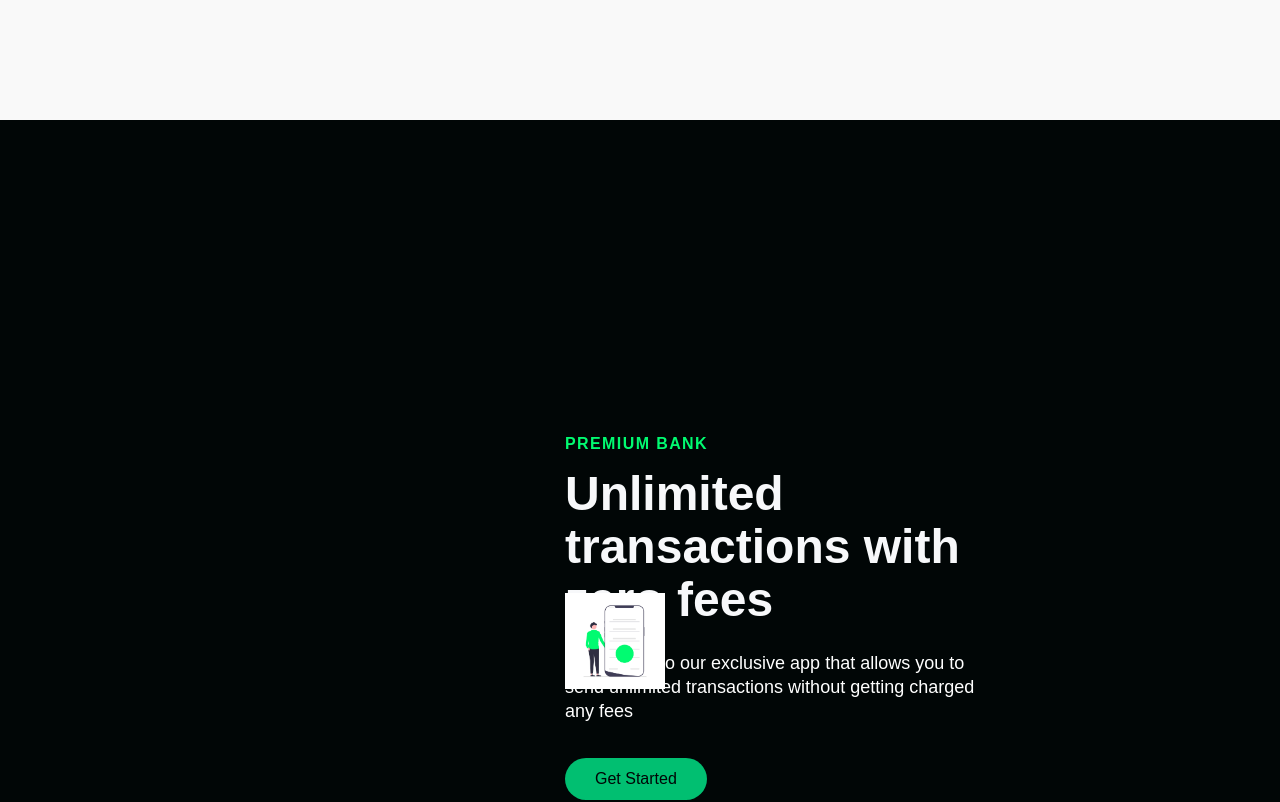
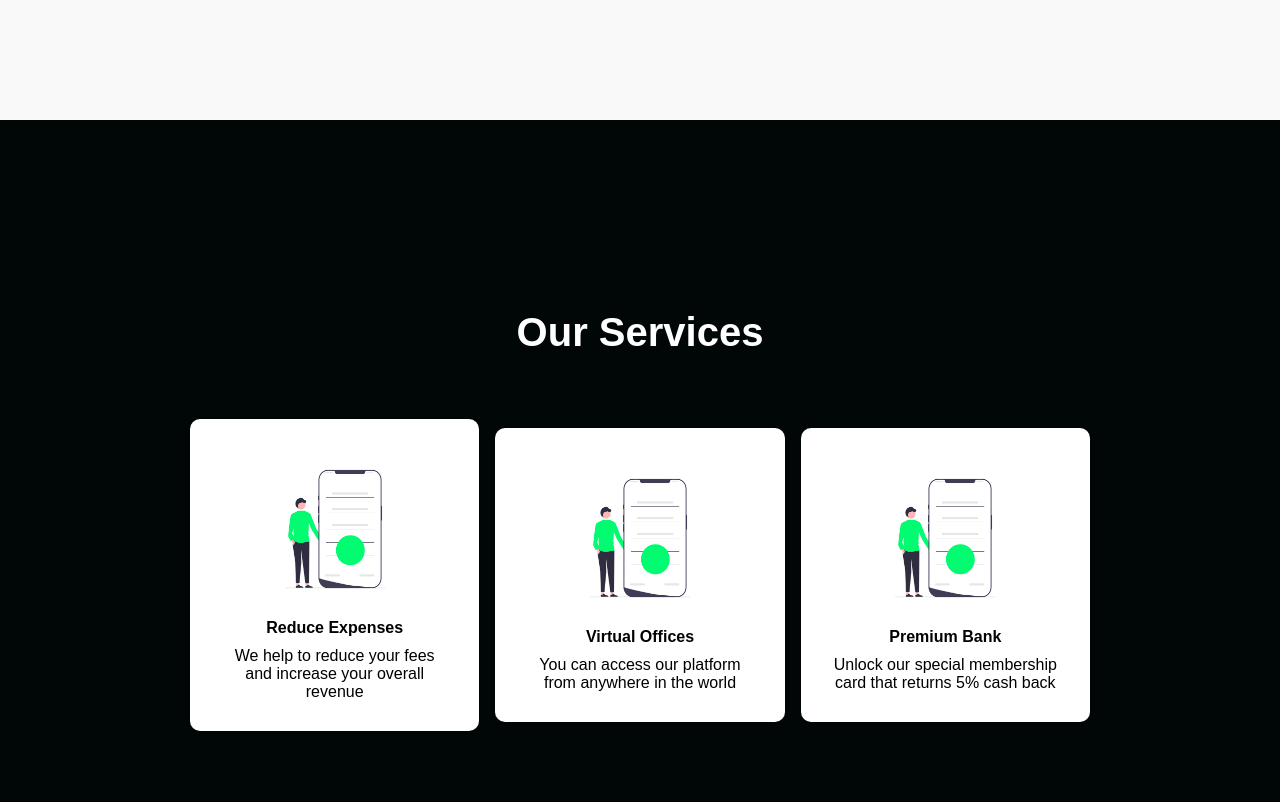
Before and after one commit to rohanChavan21/MERN-Stack, a React (Create React App) app: page / in a window 1280 px wide. Shown: the part 2400-3202 px from the top of the page. Built offline with nearby package versions, Linux system fonts and the light colour scheme; a web font is replaced by a local one.

Commit message:
Update 3 files

```diff
--- a/src/components/InfoSection/Data.jsx
+++ b/src/components/InfoSection/Data.jsx
@@ -1,48 +1,51 @@
 export const homeObjOne = {
-    id: 'about',
+  id: "about",
   lightBg: false,
   lightText: true,
   lightTextDesc: true,
-    topline: 'Easy Navigation',
-    headline: 'Easy Campus Navigation to prevent getting lost and late',
-    description: 'Searching for some destination within the campus? Try our Campus Navigation App and never lose your way again.',
-    buttonLabel: 'Get Started',
+  topline: "Easy Navigation",
+  headline: "Easy Campus Navigation to prevent getting lost and late",
+  description:
+    "Searching for some destination within the campus? Try our Campus Navigation App and never lose your way again.",
+  buttonLabel: "Get Started",
   imgStart: true,
-    img: require('../image/img-1.png'),
-    alt: 'Car',
+  img: require("../image/svg.svg"),
+  alt: "Car",
   dark: true,
   primary: true,
   darkText: false,
 };
 export const homeObjTwo = {
-    id: 'discover',
+  id: "discover",
   lightBg: true,
   lightText: false,
   lightTextDesc: false,
-    topline: 'Unlimited access',
-    headline: 'Unlimited transactions with zero fees',
-    description: 'Get access to our exclusive app that allows you to send unlimited transactions without getting charged any fees',
-    buttonLabel: 'Learn More',
-    imgStart: true,
-    img: require('../image/img-1.png'),
-    alt: 'Car',
+  topline: "Unlimited access",
+  headline: "Unlimited transactions with zero fees",
+  description:
+    "Get access to our exclusive app that allows you to send unlimited transactions without getting charged any fees",
+  buttonLabel: "Learn More",
+  imgStart: false,
+  img: require("../image/svg.svg"),
+  alt: "Car",
   dark: false,
   primary: false,
   darkText: true,
 };
 export const homeObjThree = {
-    id: 'about',
-    lightBg: false,
-    lightText: true,
-    lightTextDesc: true,
-    topline: 'Premium Bank',
-    headline: 'Unlimited transactions with zero fees',
-    description: 'Get access to our exclusive app that allows you to send unlimited transactions without getting charged any fees',
-    buttonLabel: 'Get Started',
-    imgStart: true,
-    img: require('../image/img-1.png'),
-    alt: 'Car',
-    dark: true,
-    primary: true,
-    darkText: false,
+  id: "signup",
+  lightBg: true,
+  lightText: false,
+  lightTextDesc: false,
+  topline: "Premium Bank",
+  headline: "Unlimited transactions with zero fees",
+  description:
+    "Get access to our exclusive app that allows you to send unlimited transactions without getting charged any fees",
+  buttonLabel: "Get Started",
+  imgStart: false,
+  img: require("../image/svg.svg"),
+  alt: "Car",
+  dark: false,
+  primary: false,
+  darkText: true,
 };
--- a/src/components/InfoSection/InfoElements.jsx
+++ b/src/components/InfoSection/InfoElements.jsx
@@ -2,7 +2,7 @@ import styled from "styled-components";
 
 export const InfoContainer = styled.div`
   color: #fff;
-    background: ${({lightBg}) => (lightBg ? '#f9f9f9' : '#010606')};
+  background: ${({ lightBg }) => (lightBg ? "#f9f9f9" : "#010606")};
 
   @media screen and (max-width: 768px) {
     padding: 100px 0;
@@ -25,10 +25,12 @@ export const InfoRow = styled.div`
   display: grid;
   grid-auto-columns: minmax(auto, 1fr);
   align-items: center;
-    grid-template-areas: ${({imgStart}) => (imgStart ? 'col2 col1' : 'col1 col2')};
+  grid-template-areas: ${({ imgStart }) =>
+    imgStart ? `'col2 col1'` : `'col1 col2'`};
 
-    @media screen and (max-width: 768px){
-        grid-template-areas: ${({imgStart}) => (imgStart ? `'col1' 'col2'` : `'col1 col2' 'col2 col1'`)};
+  @media screen and (max-width: 768px) {
+    grid-template-areas: ${({ imgStart }) =>
+      imgStart ? `'col1' 'col2'` : `'col1 col1' 'col2 col2'`};
   }
 `;
 
@@ -65,9 +67,9 @@ export const Heading = styled.h1`
   font-size: 48px;
   line-height: 1.1;
   font-weight: 600;
-    color: ${({lightText}) => (lightText ? '#f7f8fa' : '#010606')};
+  color: ${({ lightText }) => (lightText ? "#f7f8fa" : "#010606")};
 
-    @media screen and (max-width: 480px){
+  @media screen and (max-width: 480px) {
     font-size: 32px;
   }
 `;
@@ -77,8 +79,7 @@ export const Subtitle = styled.p`
   margin-bottom: 35px;
   font-size: 18px;
   line-height: 24px;
-    color: ${({darkText}) => (darkText ? '#010606' : '#fff')};
-
+  color: ${({ darkText }) => (darkText ? "#010606" : "#fff")};
 `;
 
 export const BtnWrap = styled.div`
@@ -92,8 +93,9 @@ export const ImgWrap = styled.div`
 `;
 
 export const Img = styled.img`
-    width: 100px;
+  width: 50vh;
+  height: 50vh;
   margin: 0 0 10px 0;
-    padding-right:0;
+  padding-right: 0;
   z-index: -1;
 `;
--- /dev/null
+++ b/src/components/ServicesSection/ServicesElements.jsx
@@ -0,0 +1,82 @@
+import styled from 'styled-components';
+
+export const ServicesContainer = styled.div`
+    height: 800px;
+    display: flex;
+    flex-direction: column;
+    justify-content: center;
+    align-items: center;
+    background: #010606;
+
+    @media screen and (max-width: 480px) {
+        height: 1100px;
+    }
+
+    @media screen and (max-width: 480px) {
+        height: 1300px;
+    }
+`;
+
+export const ServicesWrapper = styled.div`
+    max-width: 1000px;
+    margin: 0 auto;
+    display: grid;
+    grid-template-columns: 1fr 1fr 1fr;
+    align-items: center;
+    grid-gap: 16px;
+    padding: 0 50px;
+
+    @media screen and (max-width: 1000px){
+        grid-template-columns: 1fr 1fr;
+    }
+
+    @media screen and (max-width: 768px) {
+        grid-template-columns: 1fr;
+        padding: 0 20px;
+    }
+`;
+
+export const ServicesCard  = styled.div`
+    background: #fff;
+    display: flex;
+    flex-direction: column;
+    justify-content: flex-start;
+    align-items: center;
+    border-radius: 10px;
+    max-height: 340px;
+    padding: 30px;
+    box-shadow: 0 1px 3px rgba(0,0,0,0.2);
+    transition: all 0.2s ease-in-out;
+
+    &:hover {
+        transform: scale(1.02);
+        transition: all 0.2s ease-in-out;
+        cursor: pointer;
+    }
+`;
+
+export const ServicesIcon = styled.img`
+    height: 160px;
+    width: 160px;
+    margin-bottom: 10px;
+`;
+
+export const ServicesH1 = styled.h1`
+    font-size: 2.5rem;
+    color: #fff;
+    margin-bottom: 64px;
+
+    @media screen and (max-width: 480px){
+        font-size: 2rem;
+    }
+`;
+
+export const ServicesH2 = styled.h2`
+    font-size: 1rem;
+    margin-bottom: 10px;
+`;
+
+export const ServicesP = styled.p`
+    font-size: 1rem;
+    text-align: center;
+`;
--- /dev/null
+++ b/src/components/ServicesSection/index.js
@@ -0,0 +1,32 @@
+import React from 'react';
+import Icon1 from '../image/img-1.png'
+import Icon2 from '../image/img-1.png'
+import Icon3 from '../image/img-1.png'
+import { ServicesContainer, ServicesH1, ServicesWrapper, ServicesCard, ServicesH2, ServicesIcon, ServicesP } from './ServicesElements';
+
+const Services = () => {
+    return(
+        <ServicesContainer>
+            <ServicesH1>Our Services</ServicesH1>
+                <ServicesWrapper>
+                    <ServicesCard>
+                        <ServicesIcon src={Icon1}/>
+                        <ServicesH2>Reduce Expenses</ServicesH2>
+                        <ServicesP>We help to reduce your fees and increase your overall revenue</ServicesP>
+                    </ServicesCard>
+                    <ServicesCard>
+                        <ServicesIcon src={Icon2}/>
+                        <ServicesH2>Virtual Offices</ServicesH2>
+                        <ServicesP>You can access our platform from anywhere in the world</ServicesP>
+                    </ServicesCard>
+                    <ServicesCard>
+                        <ServicesIcon src={Icon3}/>
+                        <ServicesH2>Premium Bank</ServicesH2>
+                        <ServicesP>Unlock our special membership card that returns 5% cash back</ServicesP>
+                    </ServicesCard>
+                </ServicesWrapper>
+        </ServicesContainer>
+    );
+}
+
+export default Services;
--- a/src/pages/index.js
+++ b/src/pages/index.js
@@ -4,6 +4,7 @@ import Navbar from "../components/Navbar";
 import HeroSection from "../components/HeroSection";
 import InfoSection from "../components/InfoSection";
 import { homeObjOne, homeObjThree, homeObjTwo } from "../components/InfoSection/Data";
+import Services from "../components/ServicesSection";
 
 const Home = () => {
   const [isOpen, setIsOpen] = useState(false);
@@ -19,6 +20,7 @@ const Home = () => {
       <HeroSection />
       <InfoSection {...homeObjOne}/>
       <InfoSection {...homeObjTwo}/>
+      <Services />
       <InfoSection {...homeObjThree}/>
     </>
   );
```
Also changed, not shown: src/components/image/svg.svg (added). Lines whose indentation alone changed are shown as unchanged.
